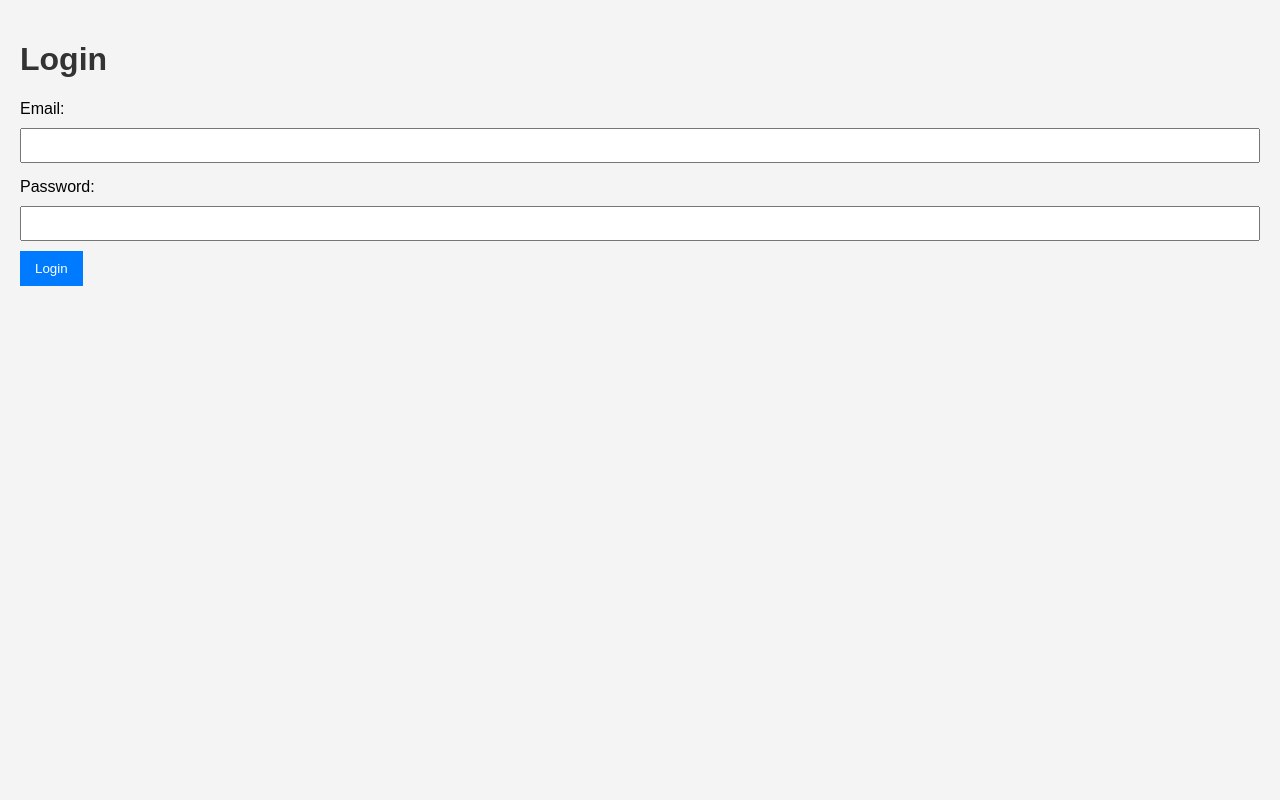
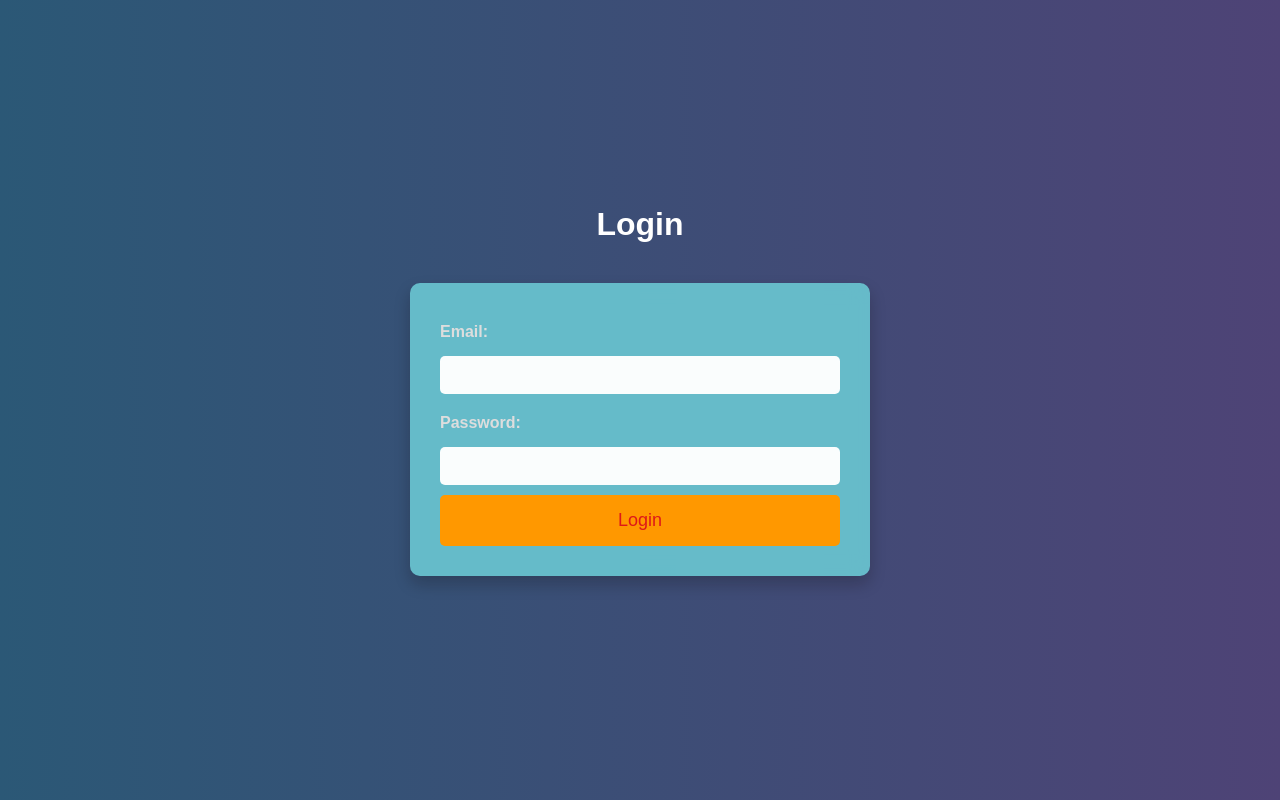
Before and after one commit to gireesh7014/sustainable-living-tracker, a plain HTML site: page frontend/login.html in a window 1280 px wide. Drawn offline with Linux system fonts and the light colour scheme.

Commit message:
Update style.css

```diff
--- a/frontend/style.css
+++ b/frontend/style.css
@@ -1,21 +1,37 @@
+/* General styles */
 body {
-    font-family: Arial, sans-serif;
+  font-family: 'Arial', sans-serif;
+  background: linear-gradient(to right, #2b5876, #4e4376);
+  color: #fff;
   margin: 0;
-    padding: 20px;
-    background-color: #f4f4f4;
+  display: flex;
+  justify-content: center;
+  align-items: center;
+  height: 100vh;
 }
 
 h1, h2 {
-    color: #333;
+  color: #fff;
+  text-align: center;
+  margin-bottom: 20px;
 }
 
 form {
-    margin-bottom: 20px;
+  background-color: rgba(106, 197, 209, 0.922);
+  padding: 30px;
+  border-radius: 10px;
+  box-shadow: 0 8px 16px rgba(12, 8, 8, 0.228);
+  backdrop-filter: blur(10px);
+  width: 100%;
+  max-width: 400px;
+  margin: 20px;
 }
 
 label {
   display: block;
-    margin: 5px 0 5px 0;
+  margin: 10px 0 5px;
+  color: #ddd;
+  font-weight: bold;
 }
 
 input[type="text"],
@@ -23,26 +39,62 @@ body {
 input[type="password"],
 input[type="number"] {
   width: 100%;
-    padding: 8px;
-    margin: 5px 0 10px 0;
+  padding: 10px;
+  margin: 10px 0;
+  border: none;
+  border-radius: 5px;
   box-sizing: border-box;
+  background-color: rgba(255, 255, 255, 0.968);
+  color: #333;
+  font-size: 16px;
 }
 
 button {
-    padding: 10px 15px;
-    color: #fff;
-    background-color: #007bff;
+  width: 100%;
+  padding: 15px;
+  color: #de1818;
+  background-color: #ff9800;
   border: none;
+  border-radius: 5px;
   cursor: pointer;
+  font-size: 18px;
+  transition: background-color 0.3s, transform 0.2s;
 }
 
 button:hover {
-    background-color: #0056b3;
+  background-color: #e67e22;
+  transform: scale(1.05);
 }
 
 #registerMessage,
 #loginMessage,
-  #footprintMessage {
-    margin-top: 10px;
-    color: green;
+#footprintMessage,
+#footprintResult {
+  margin-top: 20px;
+  color: #76ff03;
+  text-align: center;
 }
+
+#registerMessage.error,
+#loginMessage.error,
+#footprintMessage.error {
+  color: #ef1708;
+}
+
+#registerMessage.success,
+#loginMessage.success,
+#footprintMessage.success {
+  color: #5ec906;
+}
+
+/* Container styles */
+.container {
+  display: flex;
+  flex-direction: column;
+  align-items: center;
+  justify-content: center;
+  width: 100%;
+  max-width: 600px;
+  padding: 20px;
+  box-sizing: border-box;
+}
```
Lines whose indentation alone changed are shown as unchanged.
